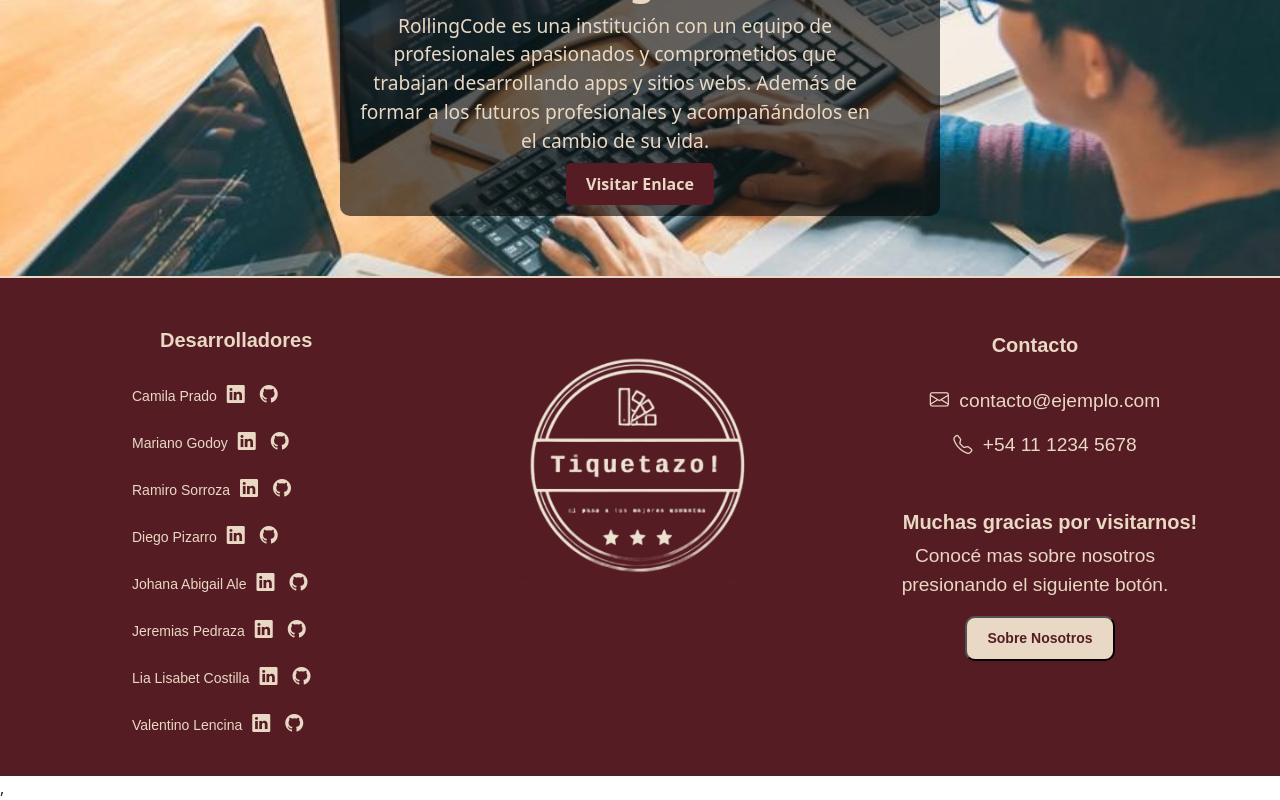
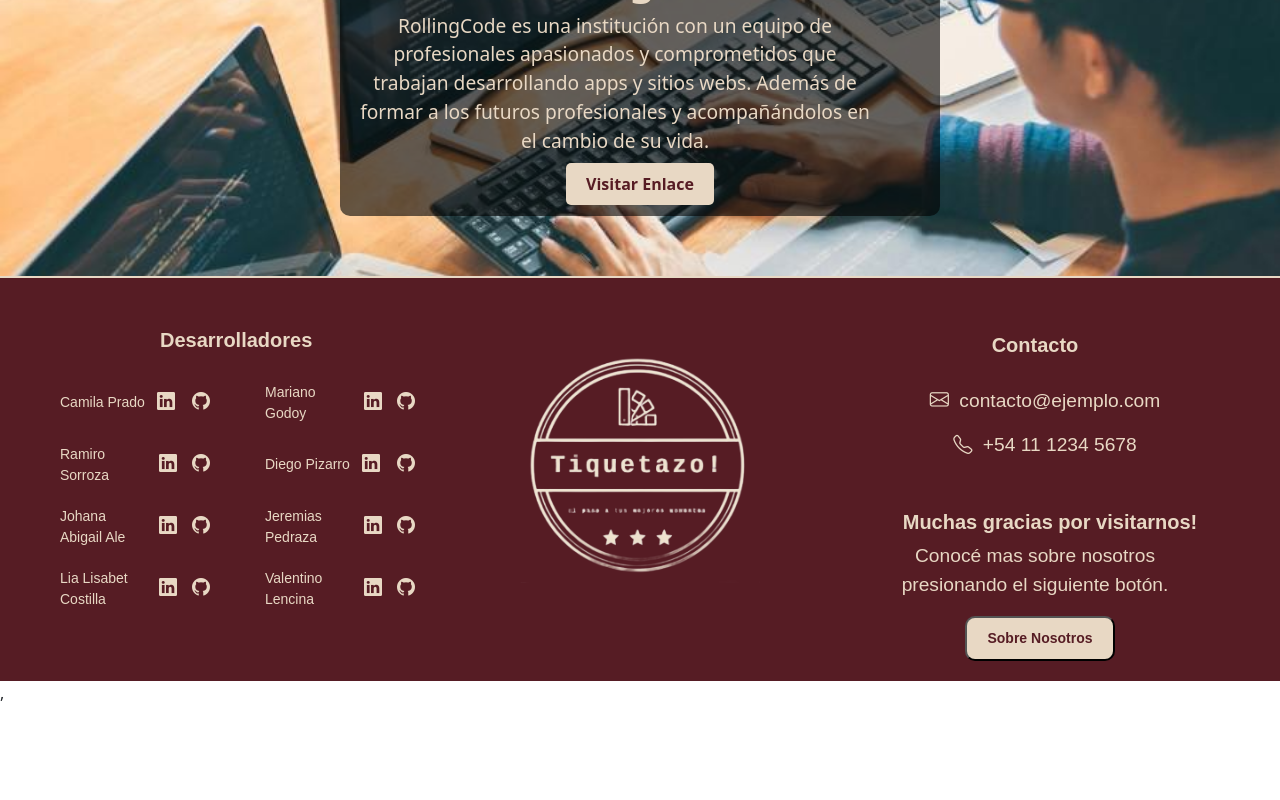
Before and after one commit to camiiprd/tiquetazofront, a React (Vite) app: page /desarrolladores in a window 1280 px wide. Shown: the part 3388-4188 px from the top of the page. After the commit the page ends 4093 px from the top, so only its background shows below. Built offline with nearby package versions, Linux system fonts and the light colour scheme.

Commit message:
Add changes to footer styles and rolling code section

```diff
--- a/src/components/Footer/Footer.css
+++ b/src/components/Footer/Footer.css
@@ -1,18 +1,35 @@
 .footer {
   display: flex;
   justify-content: space-between;
-  align-items: flex-start;
   background-color:  #561C24;
   padding: 20px;
   font-family: Arial, sans-serif;
   border-top: 2px solid #E8D8C4;
-  height: 500px;
 }
 
 .footer-section {
   flex: 1;
   margin-right: 20px;
 }
+
+.footer ul {
+  display: grid;
+  grid-template-columns: 1fr 1fr;
+  gap: 10px;
+  list-style-type: none;
+  padding: 0;
+}
+
+.footer li {
+  display: flex;
+  justify-content: space-between;
+  align-items: center;
+  color: #E8D8C4;
+  font-size: 14px;
+  margin-left: 40px;
+  margin-bottom: 10px;
+}
+
 
 .footer-section .Text-Footer {
   margin-left: 140px;
@@ -32,6 +49,8 @@ display: inline-block;
   color: #E8D8C4;
   margin-bottom: 30px;
   font-size: 20px;
+  align-items: center;
+  display: flex;
 }
 
 .footer-section2 .footer-text{
@@ -48,19 +67,6 @@ display: inline-block;
   color: #E8D8C4;
   margin-top: 35px;
   margin-bottom: 30px;
-}
-
-
-ul {
-  list-style: none;
-  padding: 0;
-}
-
-li {
-  margin-bottom: 20px;
-  font-size: 14px;
-  color: #E8D8C4;
-  margin-left: 80px;
 }
 
 a .icon  {
@@ -115,15 +121,50 @@ p {
   .footer {
     flex-direction: column;
     align-items: center;
-    text-align: center;
   }
 
-  .footer-section {
-    margin-bottom: 20px;
-    margin-right: 0;
+  .footer ul {
+    grid-template-columns: 1fr;
   }
 
-  .footer-section2 {
-    margin-bottom: 0;
+  .footer li {
+    justify-content: flex-start;
   }
 }
+
+
+@media (max-width: 576px) {
+  .Text-Footer {
+    font-size: 1rem;
+   margin-right: 80px;
+
+  }
+
+  .footer li {
+    flex-direction: column;
+    text-align: left;
+  }
+
+  .icon {
+    margin-left: 0;
+    margin-top: 5px;
+  }
+  .logo-footer{
+    width: 100px;
+    margin-top: 0;
+    margin-right: 50px;
+  }
+  .footer-text{
+    font-size: 1rem;
+    margin-left: 30px;
+  }
+  .Text-contact{
+    margin-left: 50px;
+  }
+  p{
+    margin-left: 50px;
+  }
+  .button-footer{
+    margin-left: 50px;
+  }
+}
--- a/src/components/RollingCode/Rolling.css
+++ b/src/components/RollingCode/Rolling.css
@@ -9,15 +9,15 @@
     text-align: center;
     color: #E8D8C4;
     position: relative;
-    padding: 20px; /* Espaciado adicional para pantallas pequeñas */
+    padding: 20px;
   }
 
   .content {
     background-color: rgba(0, 0, 0, 0.6);
     padding: 20px;
     border-radius: 10px;
-    max-width: 600px; /* Ancho máximo para el contenido */
-    width: 100%; /* Hace que el contenido sea responsive */
+    max-width: 600px;
+    width: 100%;
   }
 
   h1 {
@@ -31,41 +31,41 @@
   }
 
   .cta-link {
-    color: #E8D8C4;
+    color: #561C24;
     text-decoration: none;
     font-weight: bold;
-    background-color: #561C24;
+    background-color: #E8D8C4;
     padding: 10px 20px;
     border-radius: 5px;
     transition: background-color 0.3s ease;
   }
 
   .cta-link:hover {
-    background-color: #E8D8C4;
-    color: #561C24;
+    background-color: #561C24;
+    color: #E8D8C4;
   }
 
-  /* Media Queries para Responsividad */
+  /*Responsividad */
   @media (max-width: 768px) {
     h1 {
-      font-size: 2.5rem; /* Tamaño de fuente más pequeño en pantallas medianas */
+      font-size: 2.5rem;
     }
 
     p {
-      font-size: 1rem; /* Tamaño de fuente más pequeño en pantallas medianas */
+      font-size: 1rem;
     }
   }
 
   @media (max-width: 480px) {
     h1 {
-      font-size: 2rem; /* Tamaño de fuente más pequeño en pantallas pequeñas */
+      font-size: 2rem;
     }
 
     p {
-      font-size: 0.9rem; /* Tamaño de fuente más pequeño en pantallas pequeñas */
+      font-size: 0.9rem;
     }
 
     .cta-link {
-      padding: 8px 15px; /* Ajustar el padding del enlace en pantallas pequeñas */
+      padding: 8px 15px;
     }
   }
```
